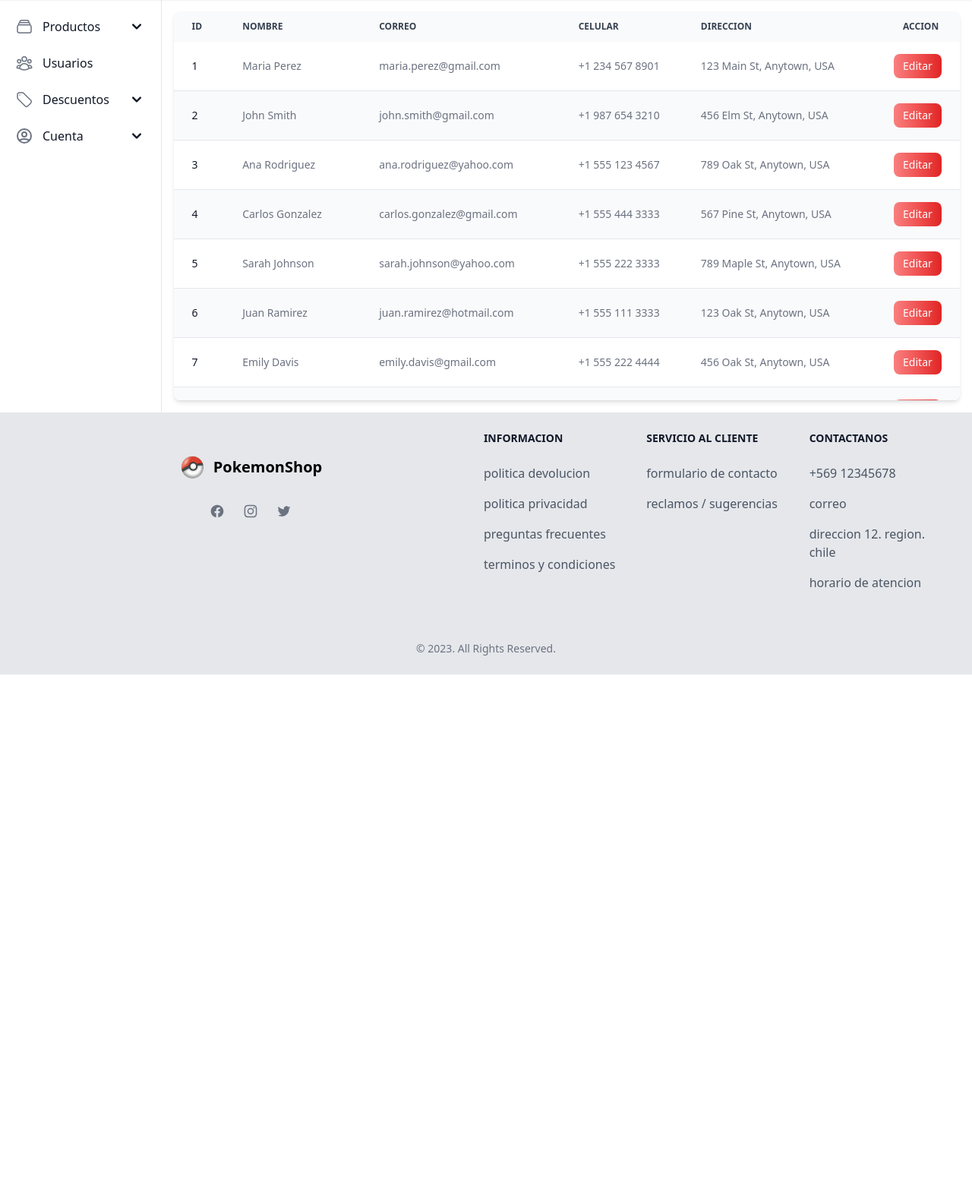
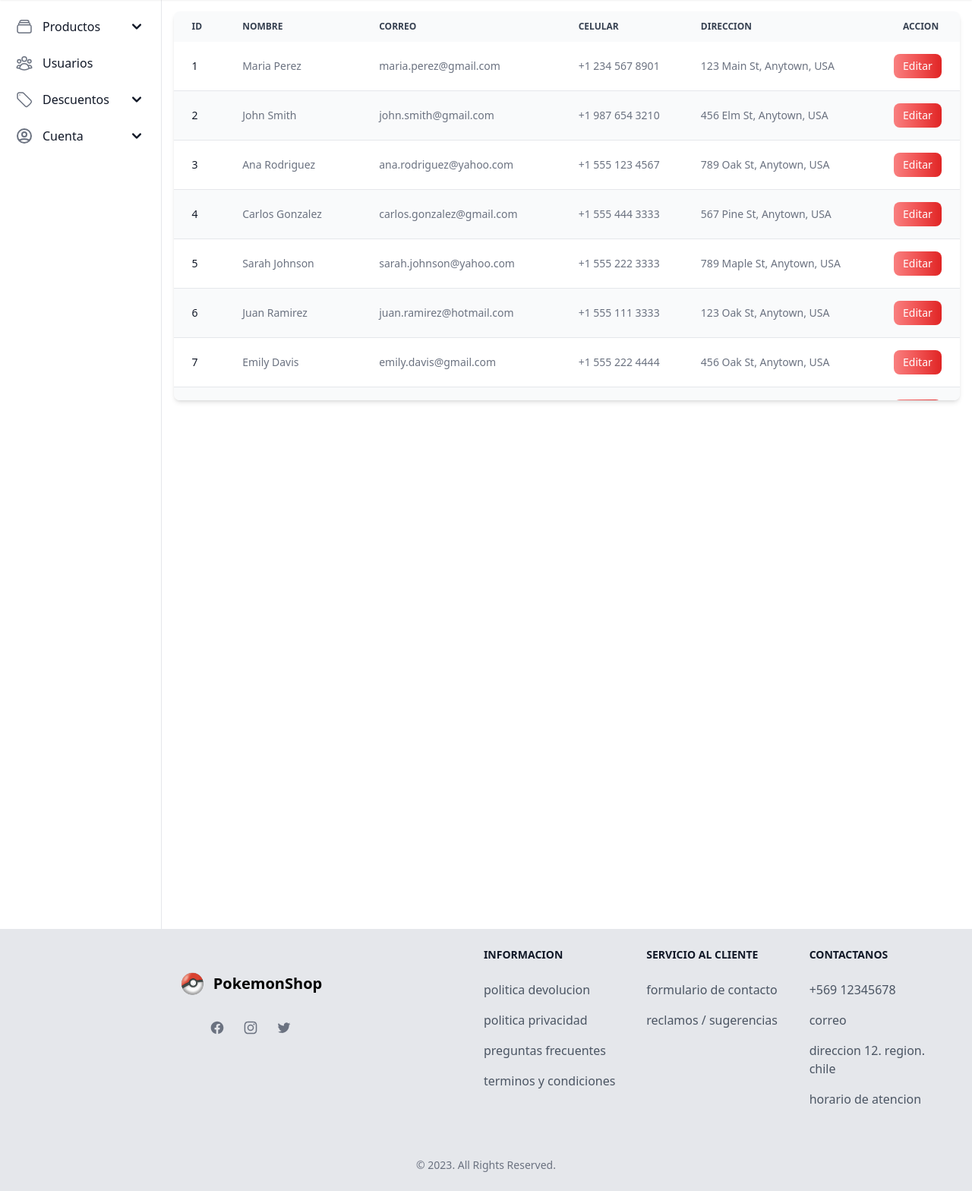
Before and after one commit to LR56c/web_1, a Django app: template administracion/templates/ver_usuarios.html in a window 1280 px wide. Shown: the part 60-1628 px from the top of the page at 76% size. Run offline with Django 4.2, Linux system fonts and the light colour scheme; the template is opened without the code that fills it, so the values that code supplies are empty; style sheets or scripts are compiled from the project's sources; some libraries are stand-ins or nearby versions.

Commit message:
fix admin height

```diff
--- a/administracion/templates/base_admin.html
+++ b/administracion/templates/base_admin.html
@@ -1,7 +1,7 @@
 {% extends 'base.html' %}
 {% block content %}
 	{% include 'drawer.html' %}
-	<div class="h-auto w-full md:flex">
+	<div class="h-full w-full md:flex">
 		{% include 'aside.html' %}
 		{% block aside-content %}{% endblock %}
 	</div>
```
